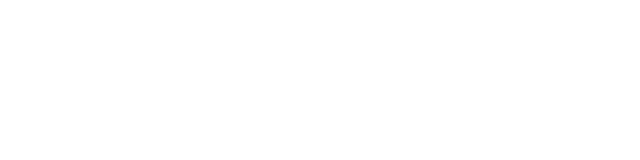
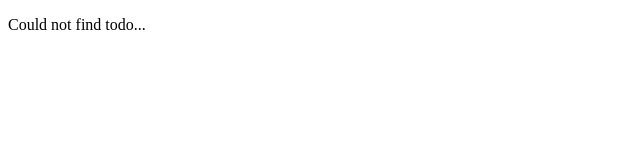
Before and after one commit to TechAssistance/angularstart-todo, an Angular app: page /detail/1 in a window 1280 px wide. Before the commit this address led to /. Shown: the top 160 px of the page, without its empty margins (0-640 px from the left). Built offline with nearby package versions, Linux system fonts and the light colour scheme.

Commit message:
Add detaials and list of todos
Ez pz

```diff
--- a/src/app/app.routes.ts
+++ b/src/app/app.routes.ts
@@ -6,6 +6,10 @@
     loadComponent: () => import('./home/home.component'),
   },
   {
+    path: 'detail/:id',
+    loadComponent: () => import('./detail/detail.component'),
+  },
+  {
     path: '',
     redirectTo: 'home',
     pathMatch: 'full',
--- /dev/null
+++ b/src/app/detail/detail.component.ts
@@ -0,0 +1,27 @@
+import { Component, computed, inject } from '@angular/core';
+import { toSignal } from '@angular/core/rxjs-interop';
+import { TodoService } from '../shared/data-access/todo.service';
+import { ActivatedRoute } from '@angular/router';
+
+@Component({
+  standalone: true,
+  selector: 'app-detail',
+  template: `@if (todo(); as todo) {
+      <h2>{{ todo.title }}</h2>
+      <p>{{ todo.description }}</p>
+    } @else {
+      <p>Could not find todo...</p>
+    }`,
+})
+export default class DetailComponent {
+  private route = inject(ActivatedRoute);
+  private todoService = inject(TodoService);
+
+  private paramMap = toSignal(this.route.paramMap);
+
+  todo = computed(() =>
+    this.todoService
+      .todos()
+      .find((todo) => todo.id === this.paramMap()?.get('id')),
+  );
+}
--- a/src/app/home/ui/todo-form.component.ts
+++ b/src/app/home/ui/todo-form.component.ts
@@ -1,6 +1,6 @@
 import { Component, inject, output } from '@angular/core';
 import { FormBuilder, ReactiveFormsModule, Validators } from '@angular/forms';
-import { Todo } from '../../shared/interfaces/todo';
+import { CreateTodo, Todo } from '../../shared/interfaces/todo';
 
 @Component({
   standalone: true,
@@ -24,7 +24,7 @@
 export class TodoFormComponent {
   private fb = inject(FormBuilder);
 
-  todoSubmitted = output<Todo>();
+  todoSubmitted = output<CreateTodo>();
 
   todoForm = this.fb.nonNullable.group({
     title: ['', Validators.required],
--- a/src/app/home/ui/todo-list.component.ts
+++ b/src/app/home/ui/todo-list.component.ts
@@ -1,20 +1,22 @@
 import { Component, input } from '@angular/core';
 import { Todo } from '../../shared/interfaces/todo';
+import { RouterLink } from '@angular/router';
 
 @Component({
   standalone: true,
   selector: 'app-todo-list',
   template: `
     <ul>
-      @for (todo of todos(); track $index) {
+      @for (todo of todos(); track todo.id) {
         <li>
-          <a>{{ todo.title }}</a>
+          <a routerLink="/detail/{{ todo.id }}">{{ todo.title }}</a>
         </li>
       } @empty {
         <li>Nothing to do!</li>
       }
     </ul>
   `,
+  imports: [RouterLink],
 })
 export class TodoListComponent {
   todos = input.required<Todo[]>();
--- a/src/app/shared/data-access/todo.service.ts
+++ b/src/app/shared/data-access/todo.service.ts
@@ -1,5 +1,5 @@
 import { Injectable, signal } from '@angular/core';
-import { Todo } from '../interfaces/todo';
+import { CreateTodo, Todo } from '../interfaces/todo';
 
 @Injectable({
   providedIn: 'root',
@@ -12,7 +12,10 @@
   // This can be read publicly
   todos = this.#todos.asReadonly();
 
-  addTodo(todo: Todo) {
-    this.#todos.update((todos) => [...todos, todo]);
+  addTodo(todo: CreateTodo) {
+    this.#todos.update((todos) => [
+      ...todos,
+      { ...todo, id: Date.now().toString() },
+    ]);
   }
 }
--- a/src/app/shared/interfaces/todo.ts
+++ b/src/app/shared/interfaces/todo.ts
@@ -1,4 +1,7 @@
 export interface Todo {
+  id: string;
   title: string;
   description: string;
 }
+
+export type CreateTodo = Omit<Todo, 'id'>;
```
